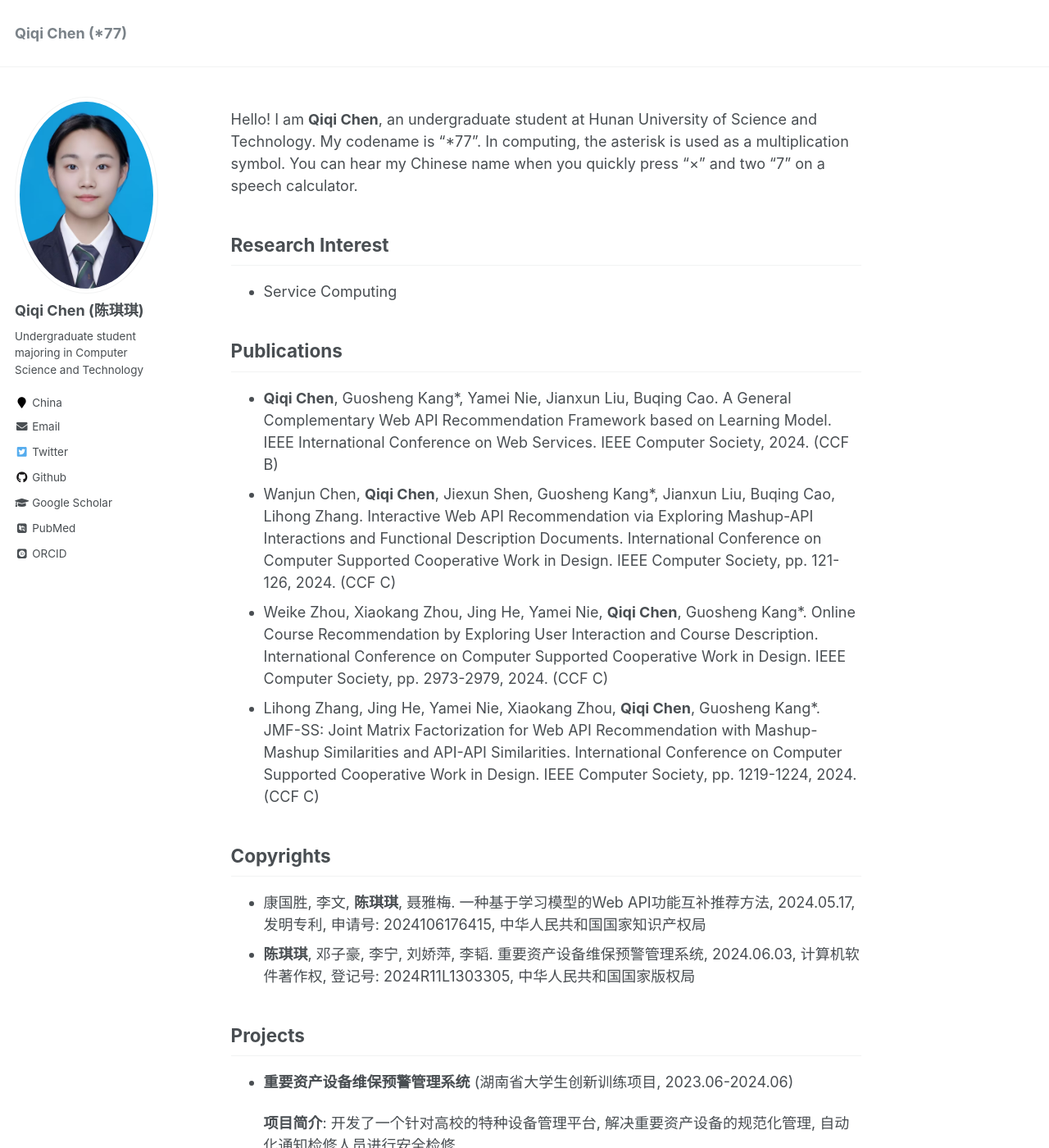
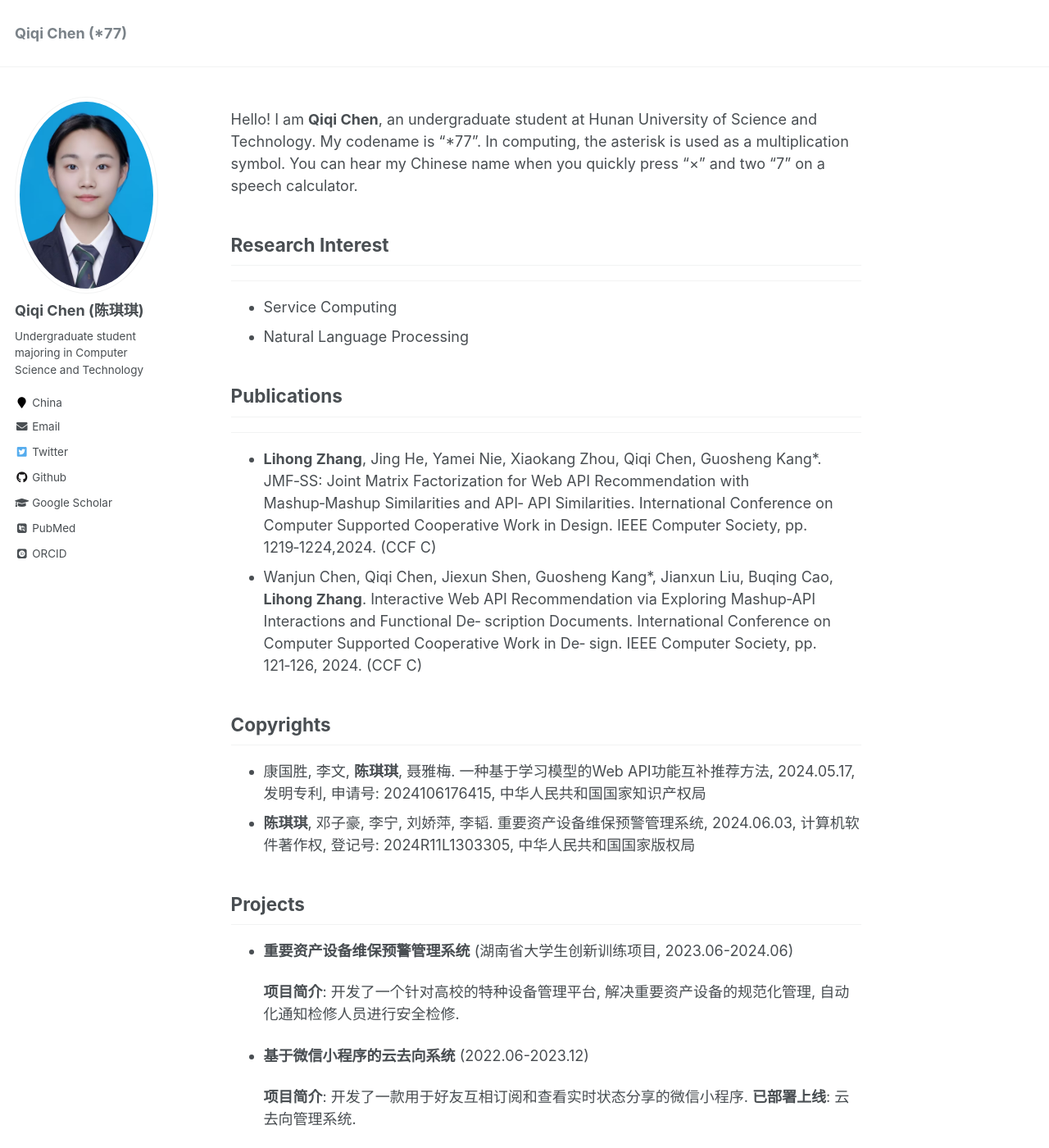
Before and after one commit to ZLihong/zlihong.github.io, a Jekyll site: the page built from _pages/about.md, in a window 1280 px wide and 1400 px high. Shown: the whole window at 82% size. Built offline with Jekyll 4.4.1, drawn with Linux system fonts in a browser that asks for light colours; some web fonts are replaced.

Commit message:
Update about.md

```diff
--- a/_pages/about.md
+++ b/_pages/about.md
@@ -10,15 +10,20 @@ redirect_from:
 Hello! I am **Qiqi Chen**, an undergraduate student at Hunan University of Science and Technology. My codename is "*77". In computing, the asterisk is used as a multiplication symbol. You can hear my Chinese name when you quickly press "×" and two "7" on a speech calculator.
 
 ## Research Interest
-
-* Service Computing
+------
++ Service Computing
++ Natural Language Processing
 
 ## Publications
-
-- **Qiqi Chen**, Guosheng Kang*, Yamei Nie, Jianxun Liu, Buqing Cao. A General Complementary Web API Recommendation Framework based on Learning Model. IEEE International Conference on Web Services. IEEE Computer Society, 2024. (CCF B)
-- Wanjun Chen, **Qiqi Chen**, Jiexun Shen, Guosheng Kang*, Jianxun Liu, Buqing Cao, Lihong Zhang. Interactive Web API Recommendation via Exploring Mashup-API Interactions and Functional Description Documents. International Conference on Computer Supported Cooperative Work in Design. IEEE Computer Society, pp. 121-126, 2024. (CCF C)
-- Weike Zhou, Xiaokang Zhou, Jing He, Yamei Nie, **Qiqi Chen**, Guosheng Kang*. Online Course Recommendation by Exploring User Interaction and Course Description. International Conference on Computer Supported Cooperative Work in Design. IEEE Computer Society, pp. 2973-2979, 2024. (CCF C)
-- Lihong Zhang, Jing He, Yamei Nie, Xiaokang Zhou, **Qiqi Chen**, Guosheng Kang*. JMF-SS: Joint Matrix Factorization for Web API Recommendation with Mashup-Mashup Similarities and API-API Similarities. International Conference on Computer Supported Cooperative Work in Design. IEEE Computer Society, pp. 1219-1224, 2024. (CCF C)
+------
++ **Lihong Zhang**, Jing He, Yamei Nie, Xiaokang Zhou, Qiqi Chen, Guosheng Kang*. JMF‑SS: Joint
+Matrix Factorization for Web API Recommendation with Mashup‑Mashup Similarities and API‑
+API Similarities. International Conference on Computer Supported Cooperative Work in Design.
+IEEE Computer Society, pp. 1219‑1224,2024. (CCF C)
++ Wanjun Chen, Qiqi Chen, Jiexun Shen, Guosheng Kang*, Jianxun Liu, Buqing Cao, **Lihong Zhang**.
+Interactive Web API Recommendation via Exploring Mashup‑API Interactions and Functional De‑
+scription Documents. International Conference on Computer Supported Cooperative Work in De‑
+sign. IEEE Computer Society, pp. 121‑126, 2024. (CCF C)
 
 ## Copyrights
 
```
